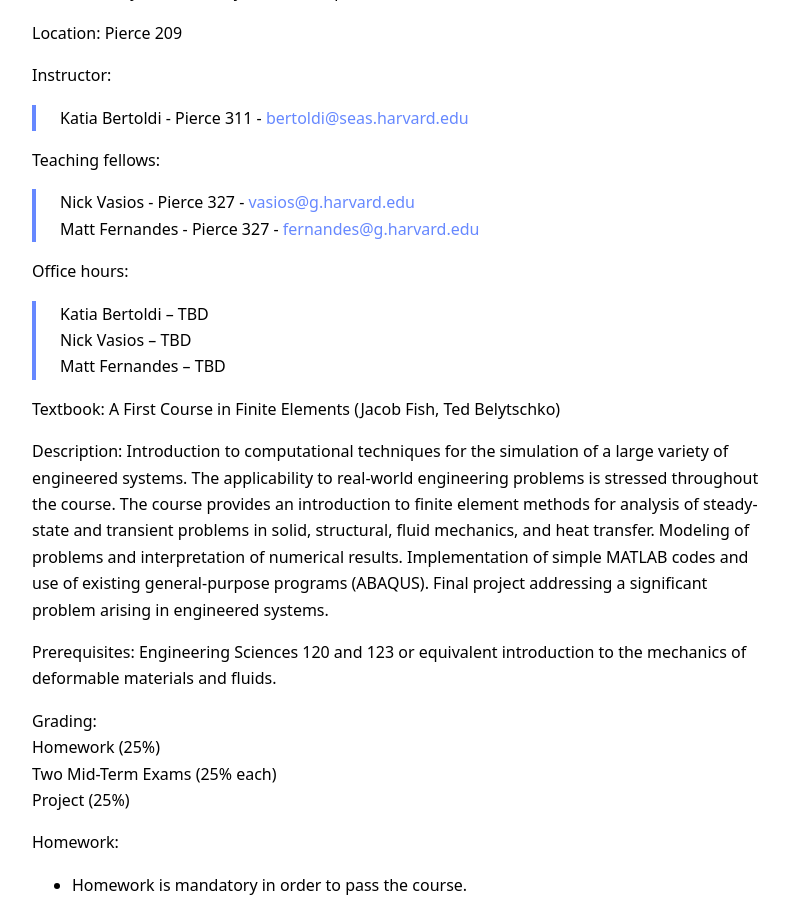
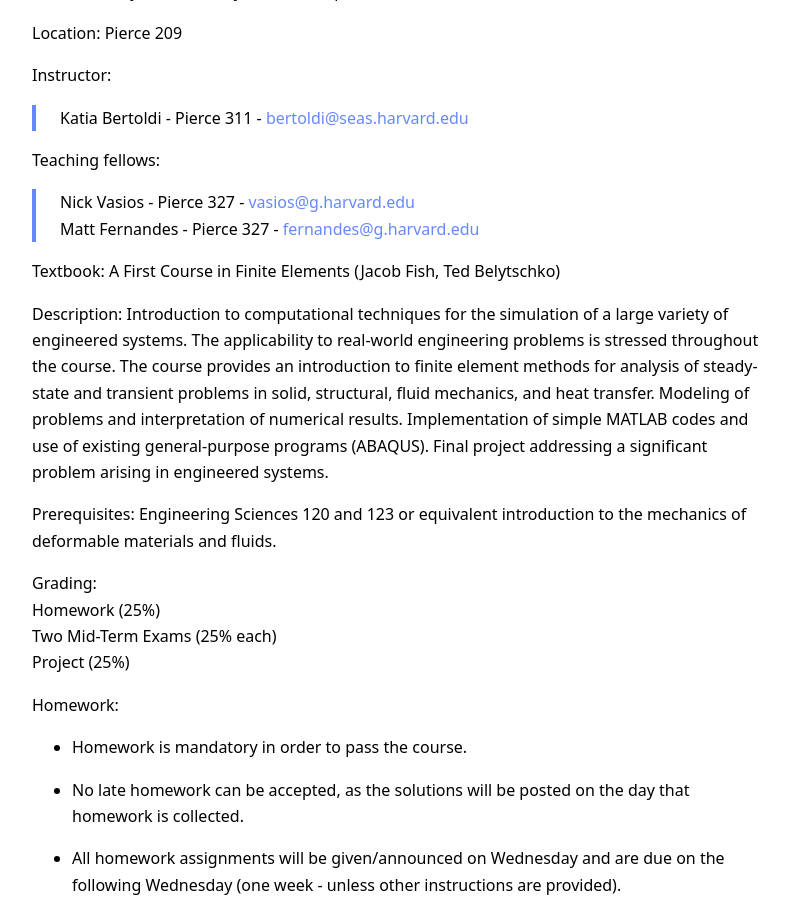
Before and after one commit to matheuscfernandes/ES128, a Jekyll site: the page built from Syllabus.md, in a window 1280 px wide and 900 px high, scrolled down 370 px. Shown: the whole window, without its empty margins (240-1029 px from the left). Built offline with Jekyll 4.4.1, drawn with Linux system fonts in a browser that asks for light colours.

Commit message:
final class

```diff
--- a/Syllabus.md
+++ b/Syllabus.md
@@ -14,10 +14,10 @@
 > Nick Vasios - Pierce 327 - [vasios@g.harvard.edu](mailto:vasios@g.harvard.edu)<br>
 > Matt Fernandes - Pierce 327 - [fernandes@g.harvard.edu](mailto:fernandes@g.harvard.edu)
 
-**Office hours:** <br/>
+<!-- **Office hours:** <br/>
 > Katia Bertoldi – TBD<br />
 > Nick Vasios – TBD<br />
-> Matt Fernandes – TBD
+> Matt Fernandes – TBD -->
 
 **Textbook:** A First Course in Finite Elements (Jacob Fish, Ted Belytschko)
 
```
